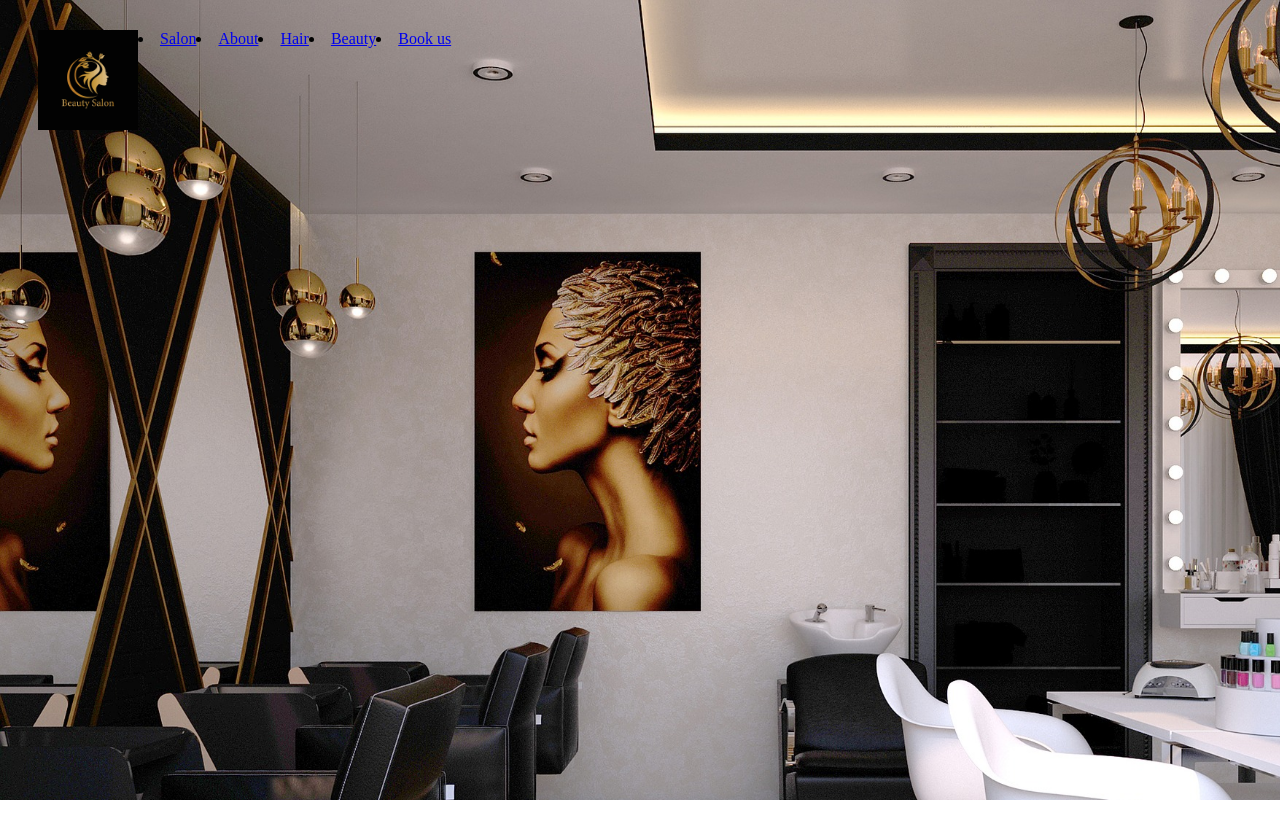
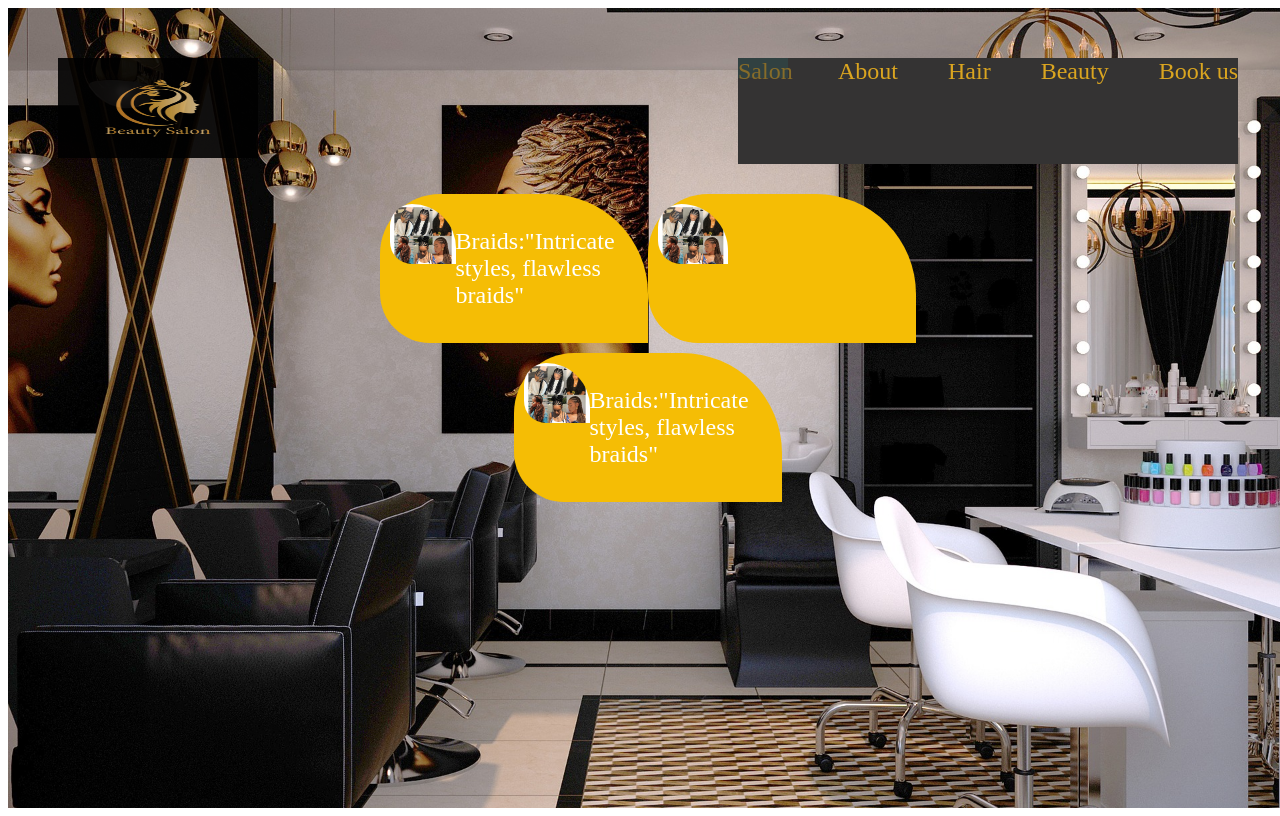
Before and after one commit to Ayaana62/T4G_Project, a plain HTML site: page index.html in a window 1280 px wide. Drawn offline with Linux system fonts and the light colour scheme.

Commit message:
adding all files

```diff
--- a/Src/style.css
+++ b/Src/style.css
@@ -1,24 +1,123 @@
-body{
+/* body{
     background-image: url("../images/WALLPAPER\ SALON.jpg");
-    background opacity: 43;
     background-size:1400px;
     background-repeat: no-repeat;
 
+} */
+
+.home {
+  position: relative;
+  width: 100%;
+  height: 100vh;
+  overflow: hidden;
 }
+
+.home::after {
+  content: "";
+  position: absolute;
+  top: 0;
+  left: 0;
+  width: 100%;
+  height: 100%;
+  background-image: url("../images/WALLPAPER\ SALON.jpg");
+  background-size: cover;
+  background-position: center;
+  background-blend-mode: exposure; /* Apply blur effect */
+  z-index: -1; /* Place the pseudo-element behind content */
+}
+
+.home-main {
+  position: relative;
+  z-index: 1; /* Ensure the content is on top of the blurred background */
+  padding: 20px;
+  color: white;
+  font-size: 24px;
+}
+
+
 
 .navdiv{
     display:flex;
+    justify-content: space-between;
     margin: 30px;
 
 }
 
 .logo{
 height: 100px;
-width: 100px;
+opacity: 0.9;
+width: 200px;
 }
 
-.smalldiv{
-    text-align:right;
-    display: inline-flex;
+.nav{
+    display: flex;
+    justify-content: space-evenly;
+    gap: 50px;
+    background-color: rgb(52, 51, 51);
+    width: 500px;
 
 }
+a{
+    text-decoration: none;
+}
+
+.salon{
+   color: goldenrod;
+   background-color: darkslategray;
+   opacity: 0.5;
+   width: 50px;
+   height: 20px;
+}
+
+.About{
+    color: goldenrod;
+}
+ .Hair{
+    color: goldenrod;
+ }
+
+ .Beauty{
+    color: goldenrod;
+ }
+
+ .BookUs{
+    color: goldenrod;
+ }
+  .braids{
+    height: 100px;
+    width: 100px;
+    /* border-radius: ; */
+  }
+/*
+  .text{
+    color: white;
+    justify-content: space-evenly;
+    background-color: yellow; */
+
+
+  .one-link{
+    display: flex;
+    justify-content: center;
+    flex-wrap: wrap;
+    /* height: 100px; */
+    width: 50%;
+    margin: 0 auto;
+  }
+
+  .div1{
+    display: flex;
+    color: white;
+    padding: 10px;
+    width: 40%;
+    background-color: #F5BD05;
+    border-radius: 60px 100px 0 50px;
+    margin-bottom: 10px;
+
+
+  }
+  .div1 img{
+    width: 70px;
+    height: 60px;
+    border-radius: 50px 100px 0 50px;
+    margin-bottom: 10px;
+  }
--- a/index.html
+++ b/index.html
@@ -6,19 +6,37 @@
     <title>Welcome to my site</title>
     <link rel="stylesheet" href="Src/style.css">
 </head>
-<body>
+<body class="home">
+    <main class="home-main">
     <div class="navdiv">
-        <img class="logo" src="images/LOGO.jpg" alt="">
-    <nav>
-       <div class="smalldiv">
-        <li><a href="index.html">Salon</a></li>
-        <li><a href="./pages/About.html">About</a></li>
-        <li><a href="./pages/Hair.html">Hair</a></li>
-        <li><a href="./pages/Beauty.html">Beauty</a></li>
-        <li><a href="./pages/Book Us.html">Book us</a></li>
+        <div class="smalldiv">
+            <img class="logo" src="images/LOGO.jpg" alt="">
+        </div>
+        <nav class="nav">
+            <a href="index.html" class="salon">Salon</a>
+            <a href="./pages/About.html" class="About">About</a>
+            <a href="./pages/Hair.html" class="Hair">Hair</a>
+            <a href="./pages/Beauty.html" class="Beauty">Beauty</a>
+            <a href="./pages/Book Us.html" class="BookUs">Book us</a>
         </nav>
     </div>
-</div>
+
+    <div class="one-link">
+        <div class="div1">
+            <img class="braids" src="images/BRAIDS - Copy.jpeg" alt="">
+            <p>Braids:"Intricate styles, flawless braids"</p>
+        </div>
+
+        <div class="div1">
+            <img class="braids" src="images/BRAIDS - Copy.jpeg" alt="">
+            <p></p>
+        </div>
+        <div class="div1">
+            <img class="braids" src="images/BRAIDS - Copy.jpeg" alt="">
+            <p>Braids:"Intricate styles, flawless braids"</p>
+        </div>
+
+    </div>
 
 <div>
     <img class="" src="" alt="">
@@ -38,6 +56,6 @@
 
 
 
-
+</main>
 </body>
 </html>
```
Also changed, not shown: images/BRAIDS - Copy.jpeg (added).
